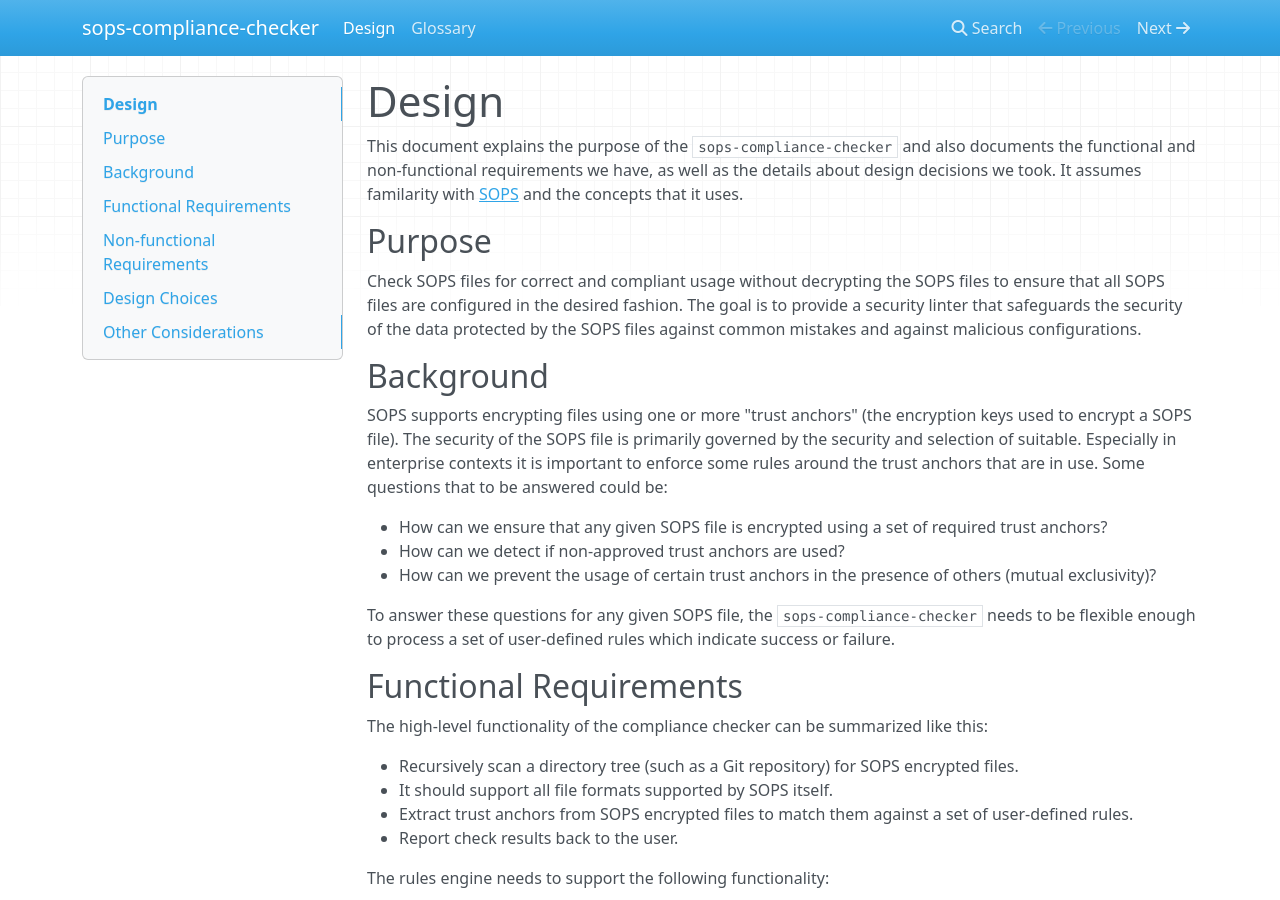
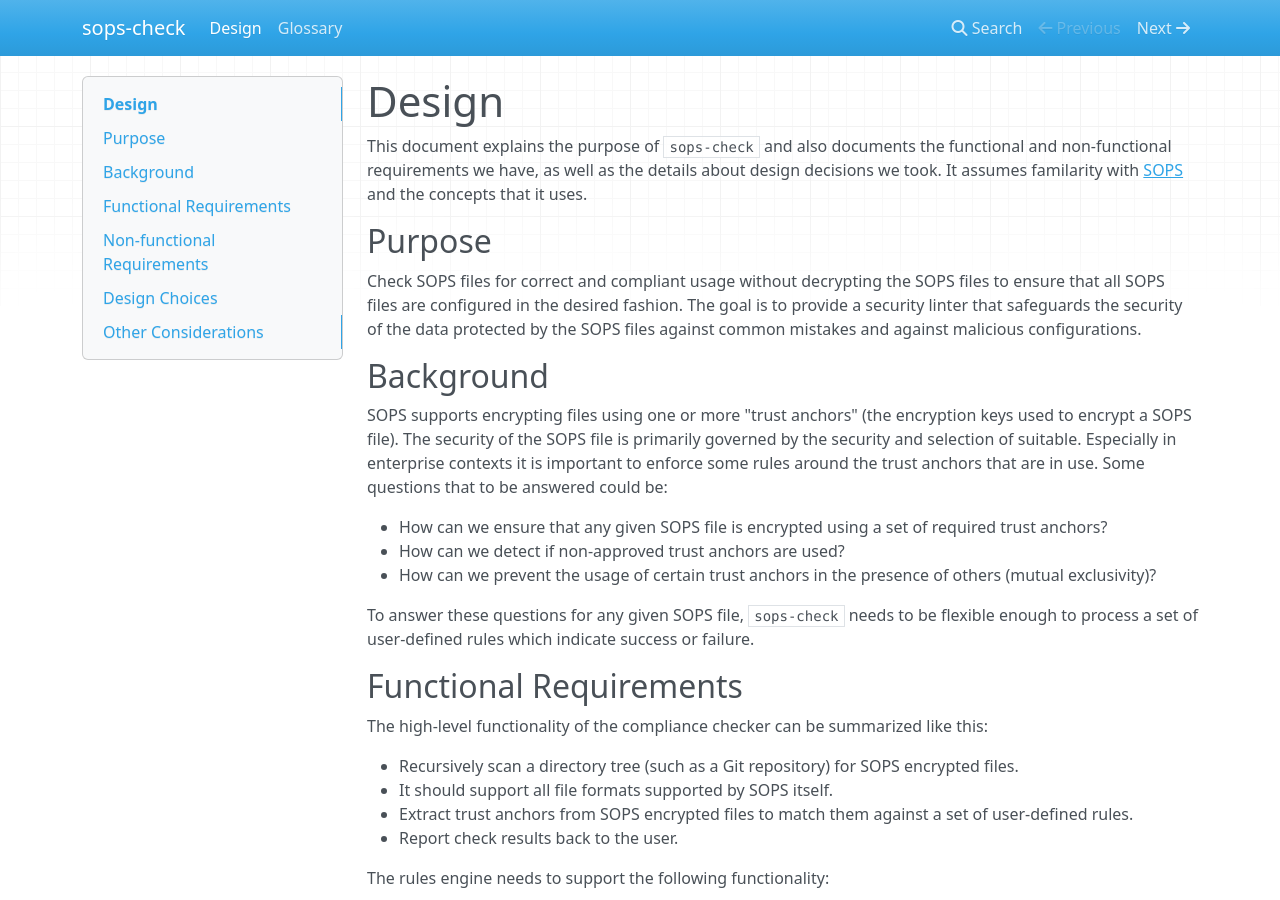
Before and after one commit to schlomo/sops-check, an MkDocs documentation site: the page built from docs/design.md, in a window 1280 px wide and 900 px high. Built offline with MkDocs 1.6.1, drawn with Linux system fonts in a browser that asks for light colours; nearby versions of some CDN libraries; some of the changed text lies outside the part shown.

Commit message:
chore: rename project to `sops-check` (#12)
Replaces `sops-compliance-checker` with `sops-check` everywhere in the
code base.

Once this is merged I'm going to rename the repository itself.

````diff
--- a/catalog-info.yaml
+++ b/catalog-info.yaml
@@ -2,7 +2,7 @@
 apiVersion: backstage.io/v1alpha1
 kind: Component
 metadata:
-  name: sops-compliance-checker
+  name: sops-check
   description: |
     Tool that looks for SOPS files in a repository
     and makes sure that they are configured in the desired fashion
--- a/docs/design.md
+++ b/docs/design.md
@@ -1,9 +1,9 @@
 # Design
 
-This document explains the purpose of the `sops-compliance-checker` and also
-documents the functional and non-functional requirements we have, as well as
-the details about design decisions we took. It assumes familarity with
-[SOPS][sops] and the concepts that it uses.
+This document explains the purpose of `sops-check` and also documents the
+functional and non-functional requirements we have, as well as the details
+about design decisions we took. It assumes familarity with [SOPS][sops] and the
+concepts that it uses.
 
 ## Purpose
 
@@ -27,9 +27,9 @@ anchors that are in use. Some questions that to be answered could be:
 - How can we prevent the usage of certain trust anchors in the presence of
   others (mutual exclusivity)?
 
-To answer these questions for any given SOPS file, the
-`sops-compliance-checker` needs to be flexible enough to process a set of
-user-defined rules which indicate success or failure.
+To answer these questions for any given SOPS file, `sops-check` needs to be
+flexible enough to process a set of user-defined rules which indicate success
+or failure.
 
 ## Functional Requirements
 
@@ -143,12 +143,12 @@ definitions:
     items:
       $ref: "#/definitions/rule"
     type: array
-description: Schema of the sops-compliance-checker configuration file
+description: Schema of the sops-check configuration file
 properties:
   rules:
     $ref: "#/definitions/rules"
     description: A list of matching rules.
-title: sops-compliance-checker configuration
+title: sops-check configuration
 type: object
 ```
 
--- a/mkdocs.yml
+++ b/mkdocs.yml
@@ -1,4 +1,4 @@
-site_name: sops-compliance-checker
+site_name: sops-check
 site_description: |
   Tool that looks for SOPS files in a repository
   and makes sure that they are configured in the desired fashion
--- a/schema.json
+++ b/schema.json
@@ -84,13 +84,13 @@
       "type": "array"
     }
   },
-  "description": "Schema of the sops-compliance-checker configuration file",
+  "description": "Schema of the sops-check configuration file",
   "properties": {
     "rules": {
       "$ref": "#/definitions/rules",
       "description": "A list of matching rules."
     }
   },
-  "title": "sops-compliance-checker configuration",
+  "title": "sops-check configuration",
   "type": "object"
 }
````
Also changed, not shown: README.md (+1 -1 lines), 8 other files.
